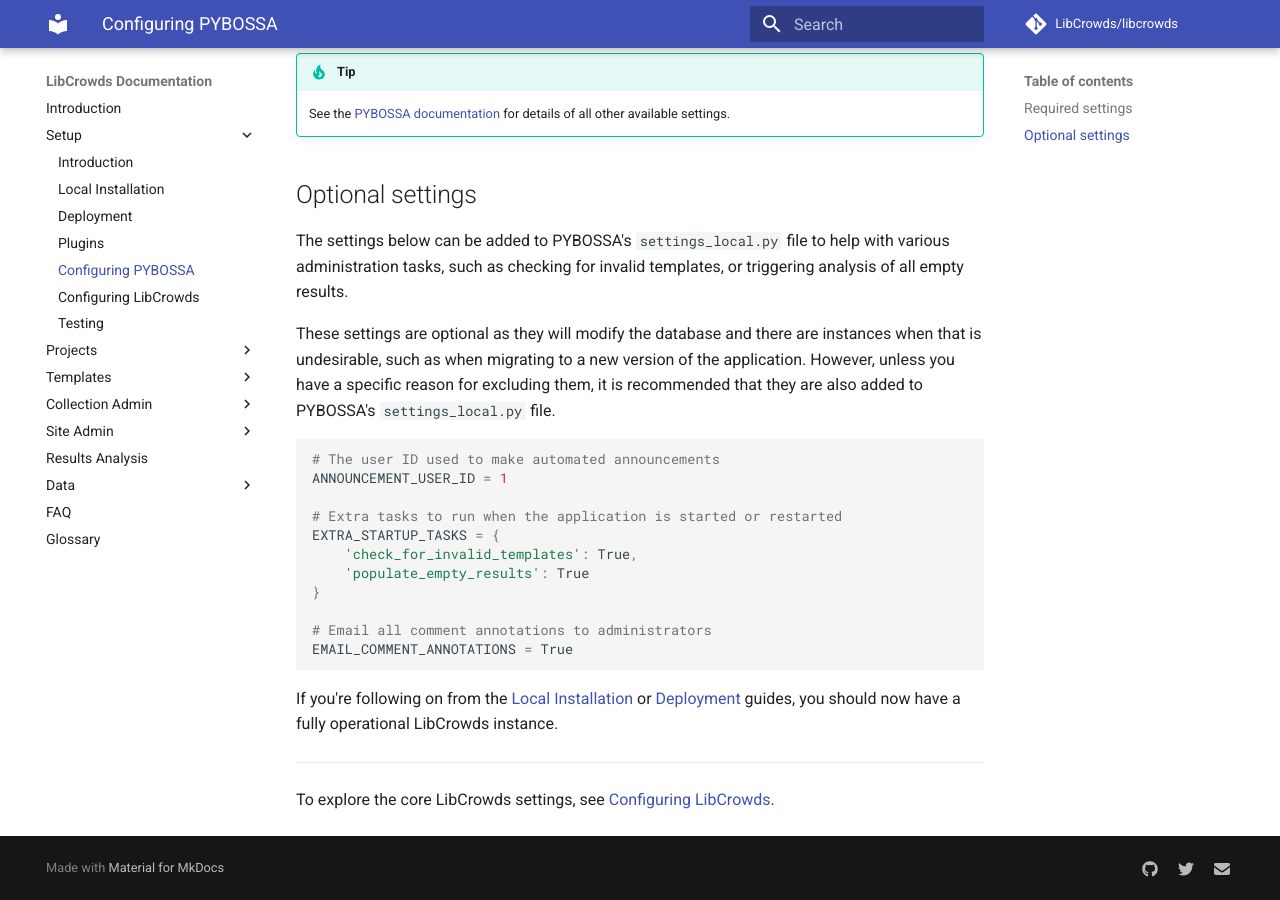
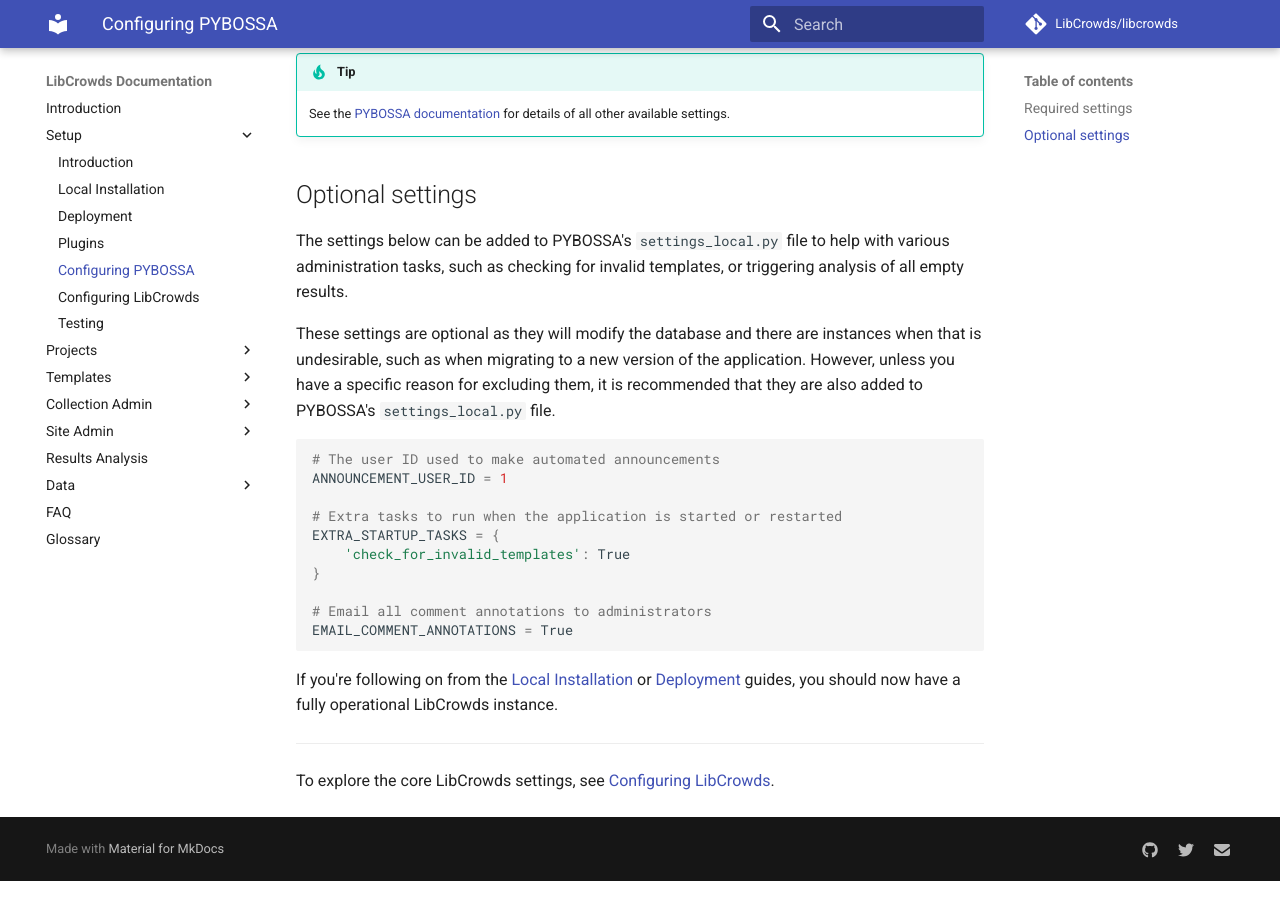
Before and after one commit to LibCrowds/docs, an MkDocs documentation site: the page built from docs/setup/configuring-pybossa.md, in a window 1280 px wide and 900 px high, scrolled down 1867 px. Built offline with MkDocs 1.6.1 and Material for MkDocs 9.7.7, drawn with Linux system fonts in a browser that asks for light colours; comment, search, counter and statistics services are not loaded; old or Windows-style settings are respelled for this version of MkDocs.

Commit message:
Remove populate_empty_results config option

```diff
--- a/docs/setup/configuring-pybossa.md
+++ b/docs/setup/configuring-pybossa.md
@@ -111,8 +111,7 @@
 
 # Extra tasks to run when the application is started or restarted
 EXTRA_STARTUP_TASKS = {
-    'check_for_invalid_templates': True,
-    'populate_empty_results': True
+    'check_for_invalid_templates': True
 }
 
 # Email all comment annotations to administrators
```
